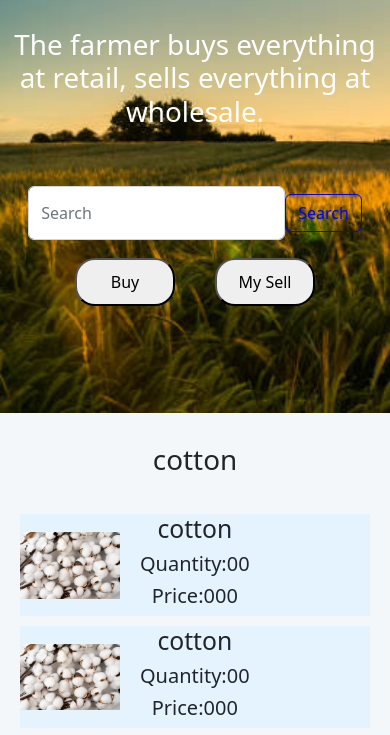
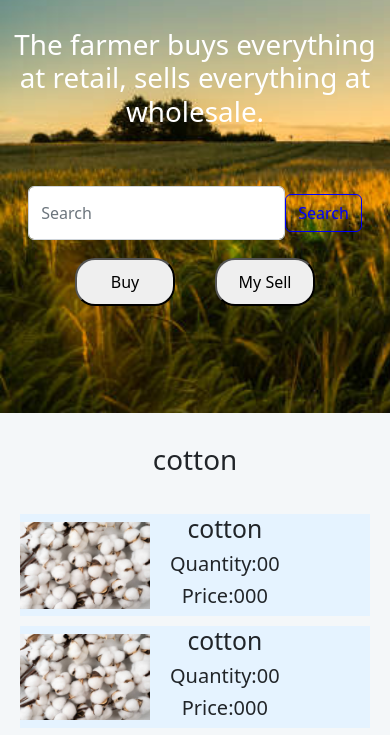
Before and after one commit to dishantdudhat/e-khedut, a plain HTML site: page index.html in a window 390 px wide. Shown: the part 87-822 px from the top of the page. Drawn offline with nearby package versions, Linux system fonts and the light colour scheme.

Commit message:
Update styles.css

```diff
--- a/styles.css
+++ b/styles.css
@@ -99,6 +99,6 @@
 
 @media (max-width:850px) {
     .s-list-img{
-        max-width: 100px;
+        max-width: 130px;
     }
 }
```
